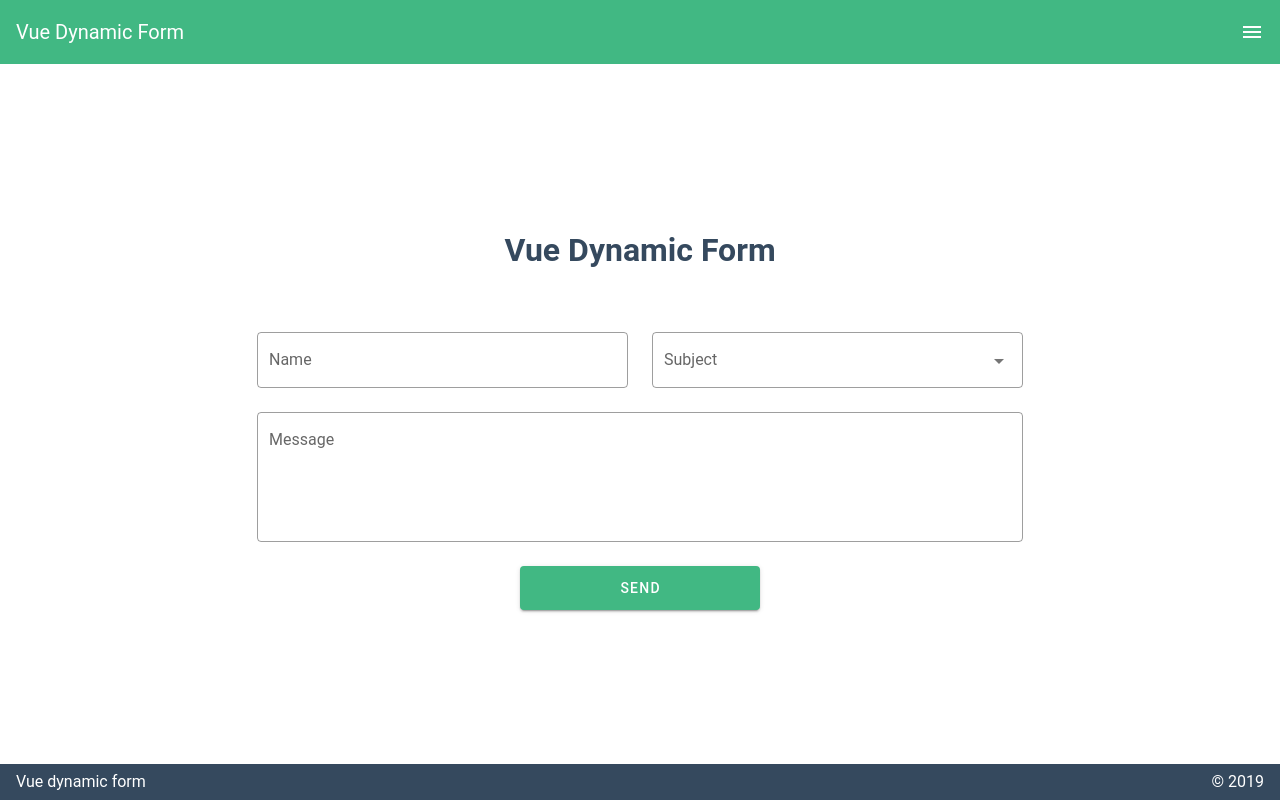
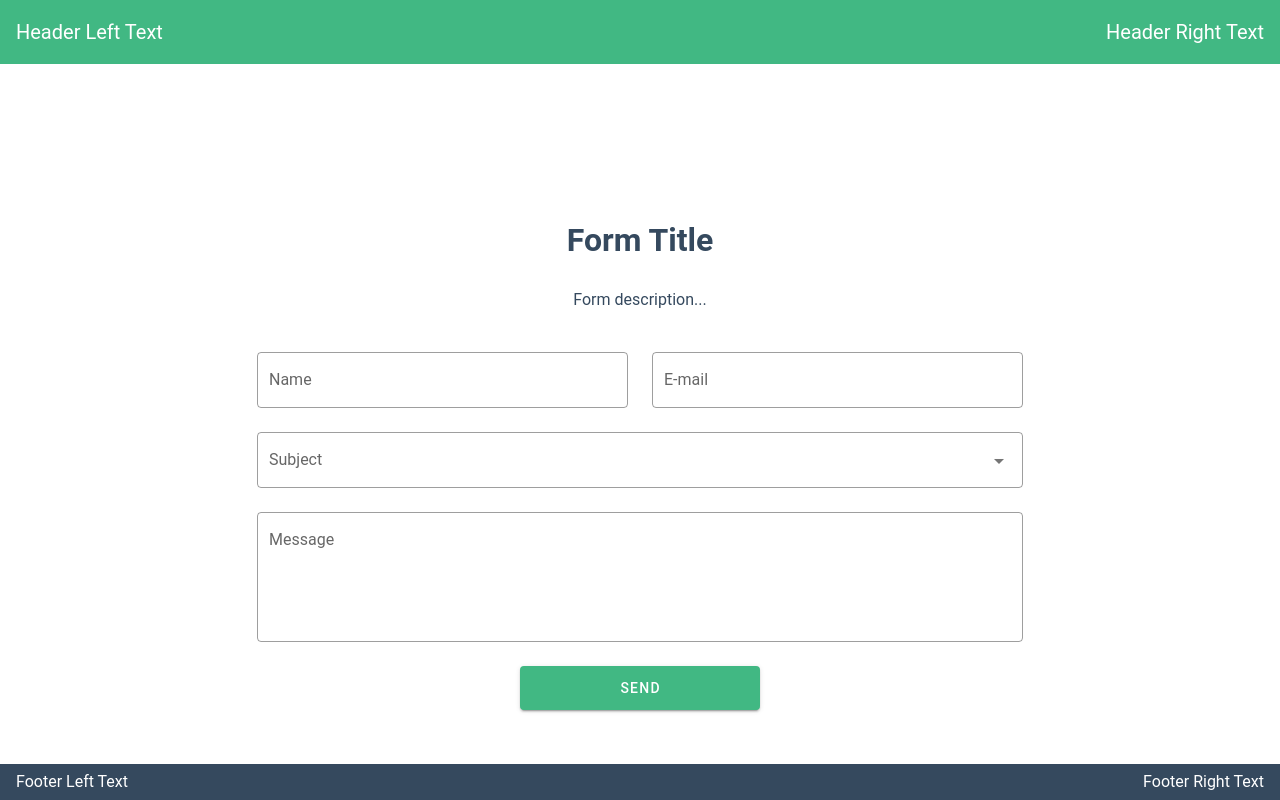
Before and after one commit to raylansoares/vue-dynamic-form, a Vue app: page / in a window 1280 px wide. Built offline with nearby package versions, Linux system fonts and the light colour scheme; a small style sheet from the web is missing.

Commit message:
Refactor config

```diff
--- a/src/App.vue
+++ b/src/App.vue
@@ -1,8 +1,8 @@
 <template>
     <v-app id="inspire">
-        <AppNavigation/>
-        <AppContent/>
-        <AppFooter/>
+        <AppNavigation v-if="data.config.showHeader" :config="data.config"/>
+        <AppContent :data="data"/>
+        <AppFooter v-if="data.config.showFooter" :config="data.config"/>
     </v-app>
 </template>
 
@@ -18,6 +18,11 @@
             AppFooter,
             AppContent
         },
-        data: () => ({}),
+        data: () => ({
+            data: {
+                config: require('./content/config'),
+                form: require('./content/form.json')
+            }
+        }),
     }
 </script>
--- a/src/components/AppContent.vue
+++ b/src/components/AppContent.vue
@@ -4,15 +4,20 @@
             <v-container>
                 <v-row align="center" justify="center">
                     <v-col cols="12" sm="8" md="8" lg="8">
-                        <v-row align="center" justify="center" v-if="configData.logo">
-                            <v-img :src="configData.logo" max-width="100px" position="center" class="logo"></v-img>
+                        <v-row align="center" justify="center" v-if="data.config.showLogo">
+                            <v-img :src="logo" max-width="100px" position="center" class="logo"></v-img>
                         </v-row>
-                        <v-row align="center" justify="center" v-if="configData.text">
+                        <v-row align="center" justify="center" v-if="data.config.formTitle">
                             <v-col cols="12" class="text-center">
-                                <h1 class="text darken--text">{{ configData.text }}</h1>
+                                <h1 class="darken--text">{{ data.config.formTitle }}</h1>
                             </v-col>
                         </v-row>
-                        <v-row>
+                        <v-row align="center" justify="center" v-if="data.config.formDescription">
+                            <v-col cols="12" class="text-center">
+                                <p class="darken--text">{{ data.config.formDescription }}</p>
+                            </v-col>
+                        </v-row>
+                        <v-row v-if="sent">
                             <v-col>
                                 <v-alert v-model="sent" color="primary" outlined dismissible>
                                     Your message has been sent successfully!
@@ -20,14 +25,14 @@
                             </v-col>
                         </v-row>
                         <v-row>
-                            <v-col v-for="item in formData.fields" cols="12" sm="12"
+                            <v-col v-for="item in data.form.fields" cols="12" sm="12"
                                    :md="item.width === 'half' ? 6 : 12">
                                 <v-text-field
                                         v-if="item.type === 'text'"
                                         :rules="item.required ? ruleRequired : []"
                                         :name="item.name"
                                         :label="item.label"
-                                        :color="configData.color"
+                                        :color="data.config.color"
                                         v-model="item.value"
                                         outlined clearable hide-details>
                                 </v-text-field>
@@ -36,7 +41,7 @@
                                         :rules="item.required ? ruleRequired : []"
                                         :name="item.name"
                                         :label="item.label"
-                                        :color="configData.color"
+                                        :color="data.config.color"
                                         v-model="item.value"
                                         :items="item.options"
                                         item-value="value"
@@ -48,7 +53,7 @@
                                         :rules="item.required ? ruleRequired : []"
                                         :name="item.name"
                                         :label="item.label"
-                                        :color="configData.color"
+                                        :color="data.config.color"
                                         v-model="item.value"
                                         outlined clearable hide-details auto-grow>
                                 </v-textarea>
@@ -76,6 +81,12 @@
 
 <script>
     export default {
+        props: {
+          data: {
+              type: Object,
+              required: true
+          }
+        },
         data: () => ({
             valid: true,
             loader: null,
@@ -83,12 +94,7 @@
             ruleRequired: [
                 value => !!value || "Required."
             ],
-            configData: {
-                color: "primary",
-                text: "Vue Dynamic Form",
-                logo: require('../assets/logo.png')
-            },
-            formData: require('../content/form.json')
+            logo: require('../assets/logo.png')
         }),
         methods: {
             sendForm() {
@@ -98,7 +104,7 @@
                     setTimeout(() => (this.loader = false, this.$refs.form.reset(), this.sent = true), 2000)
                 }
             }
-        },
+        }
     };
 </script>
 
@@ -108,17 +114,9 @@
         text-align: center;
     }
 
-    .text {
-        padding: 10px;
-    }
-
     .custom-loader {
         animation: loader 1s infinite;
         display: flex;
-    }
-
-    .theme--light.v-text-field--outlined:not(.v-input--is-focused):not(.v-input--has-state)>.v-input__control>.v-input__slot:hover fieldset {
-        border-color: rgb(65, 184, 131);
     }
 
     @keyframes loader {
--- a/src/components/AppFooter.vue
+++ b/src/components/AppFooter.vue
@@ -1,17 +1,19 @@
 <template>
-    <v-footer app :color="configData.color" dark>
-        <span>Vue dynamic form</span>
+    <v-footer app :color="config.footerColor" dark>
+        <span>{{ config.footerLeftText }}</span>
         <div class="flex-grow-1"></div>
-        <span>&copy; 2019</span>
+        <span>{{ config.footerRightText }}</span>
     </v-footer>
 </template>
 
 <script>
     export default {
-        data: () => ({
-            configData: {
-                color: "darken"
+        props: {
+            config: {
+                type: Object,
+                required: true
             }
-        }),
+        },
+        data: () => ({}),
     };
 </script>
--- a/src/components/AppNavigation.vue
+++ b/src/components/AppNavigation.vue
@@ -1,32 +1,21 @@
 <template>
     <div>
-        <v-app-bar app clipped-right :color="configData.color" dark elevate-on-scroll>
-            <v-toolbar-title>Vue Dynamic Form</v-toolbar-title>
+        <v-app-bar app clipped-right :color="config.headerColor" dark elevate-on-scroll>
+            <v-toolbar-title>{{ config.headerLeftText }}</v-toolbar-title>
             <div class="flex-grow-1"></div>
-            <v-app-bar-nav-icon @click.stop="right = !right"></v-app-bar-nav-icon>
+            <v-toolbar-title>{{ config.headerRightText }}</v-toolbar-title>
         </v-app-bar>
-        <v-navigation-drawer v-model="right" fixed right temporary>
-            <v-list dense>
-                <v-list-item @click.stop="right = !right">
-                    <v-list-item-action>
-                        <v-icon>mdi-exit-to-app</v-icon>
-                    </v-list-item-action>
-                    <v-list-item-content>
-                        <v-list-item-title>Close</v-list-item-title>
-                    </v-list-item-content>
-                </v-list-item>
-            </v-list>
-        </v-navigation-drawer>
     </div>
 </template>
 
 <script>
     export default {
-        data: () => ({
-            right: false,
-            configData: {
-                color: "primary"
+        props: {
+            config: {
+                type: Object,
+                required: true
             }
-        }),
+        },
+        data: () => ({}),
     };
 </script>
--- /dev/null
+++ b/src/content/config.json
@@ -0,0 +1,13 @@
+{
+  "showHeader": true,
+  "headerColor": "primary",
+  "headerLeftText": "Header Left Text",
+  "headerRightText": "Header Right Text",
+  "showFooter": true,
+  "footerColor": "darken",
+  "footerLeftText": "Footer Left Text",
+  "footerRightText": "Footer Right Text",
+  "formTitle": "Form Title",
+  "formDescription": "Form description...",
+  "showLogo": true
+}
--- a/src/content/form.json
+++ b/src/content/form.json
@@ -10,11 +10,19 @@
       "value": null
     },
     {
+      "type": "text",
+      "name": "email",
+      "label": "E-mail",
+      "required": true,
+      "width": "half",
+      "value": null
+    },
+    {
       "type": "select",
       "name": "subject",
       "label": "Subject",
       "required": true,
-      "width": "half",
+      "width": "full",
       "options": [
         {
           "value": "foo",
```
